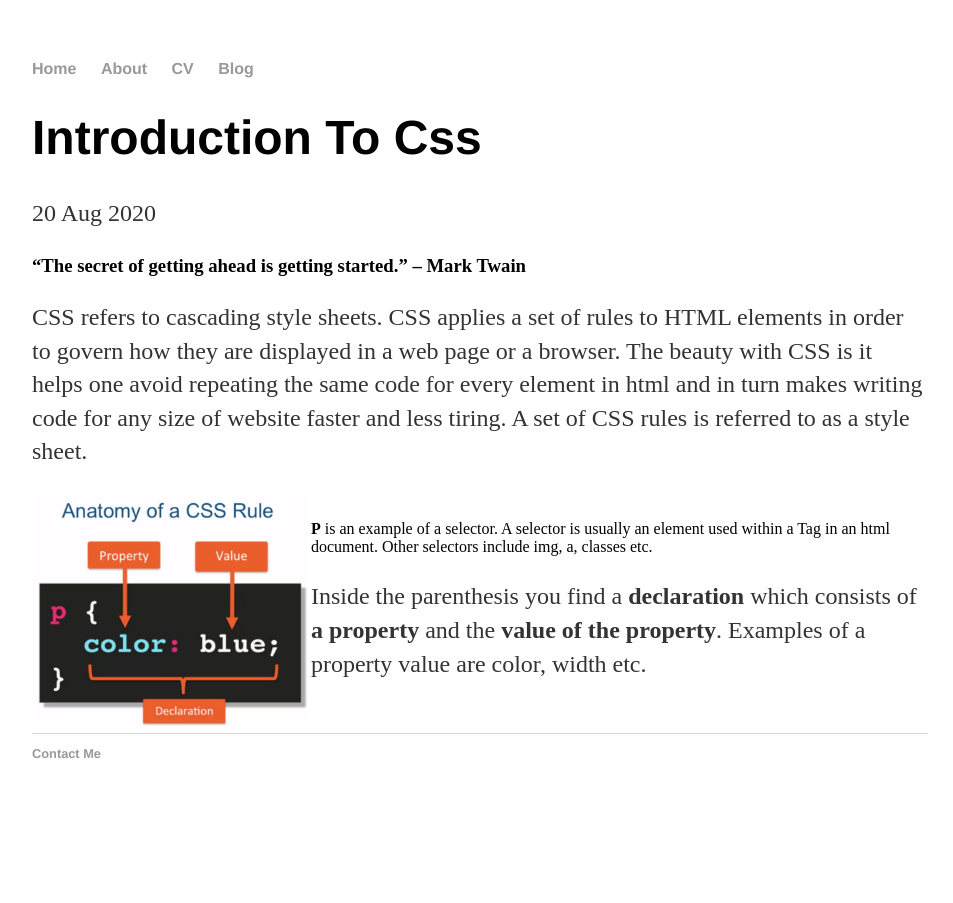
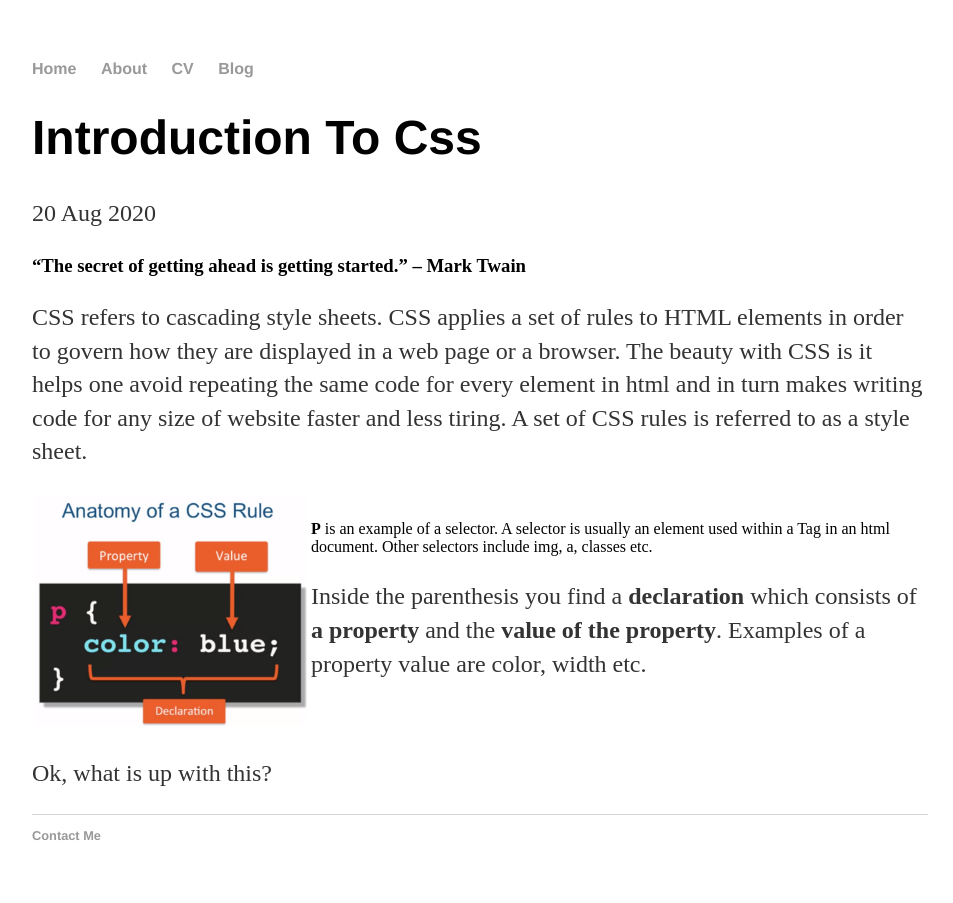
Before and after one commit to aineomugisha/aineomugisha.github.io, a Jekyll site: the page built from _posts/2020-08-20-Introduction-to-CSS.md, in a window 1280 px wide. Shown: the whole page, without its empty margins (160-1113 px from the left). Built offline with Jekyll 4.4.1, drawn with Linux system fonts in a browser that asks for light colours.

Commit message:
Update 2020-08-20-Introduction-to-CSS.md

```diff
--- a/_posts/2020-08-20-Introduction-to-CSS.md
+++ b/_posts/2020-08-20-Introduction-to-CSS.md
@@ -15,3 +15,5 @@ CSS refers to cascading style sheets. CSS applies a set of rules to HTML element
 
 </table>
 </div>
+
+Ok, what is up with this?
```
